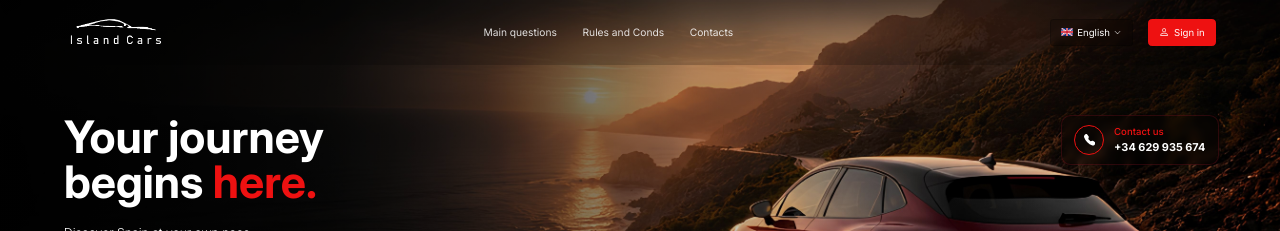
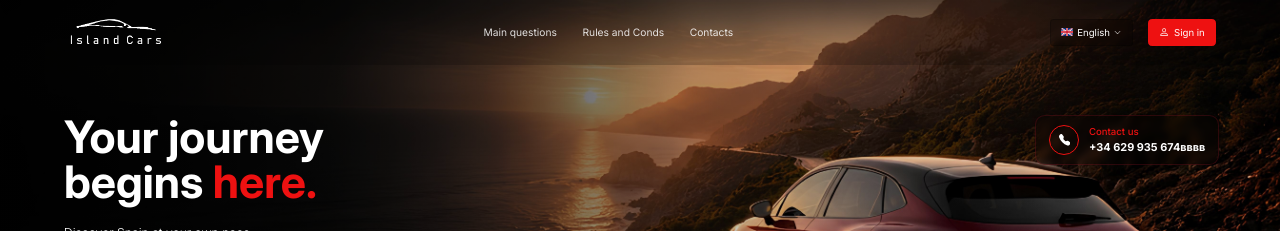
Before and after one commit to 9NBelka/island-cars-next2, a Next.js app: page /en/ in a window 1280 px wide. Shown: the top 231 px of the page. Built offline with nearby package versions, Linux system fonts and the light colour scheme.

Commit message:
Update Hero.tsx

```diff
--- a/app/components/Hero/Hero.tsx
+++ b/app/components/Hero/Hero.tsx
@@ -34,7 +34,7 @@ export default function Hero({ lang }: HeroProps) {
           </div>
           <div className={styles.contactTextBlock}>
             <p className={styles.contactLabel}>{t('hero.contactUs')}</p>
-            <p className={styles.contactPhone}>+34 629 935 674</p>
+            <p className={styles.contactPhone}>+34 629 935 674вввв</p>
           </div>
         </div>
 
```
